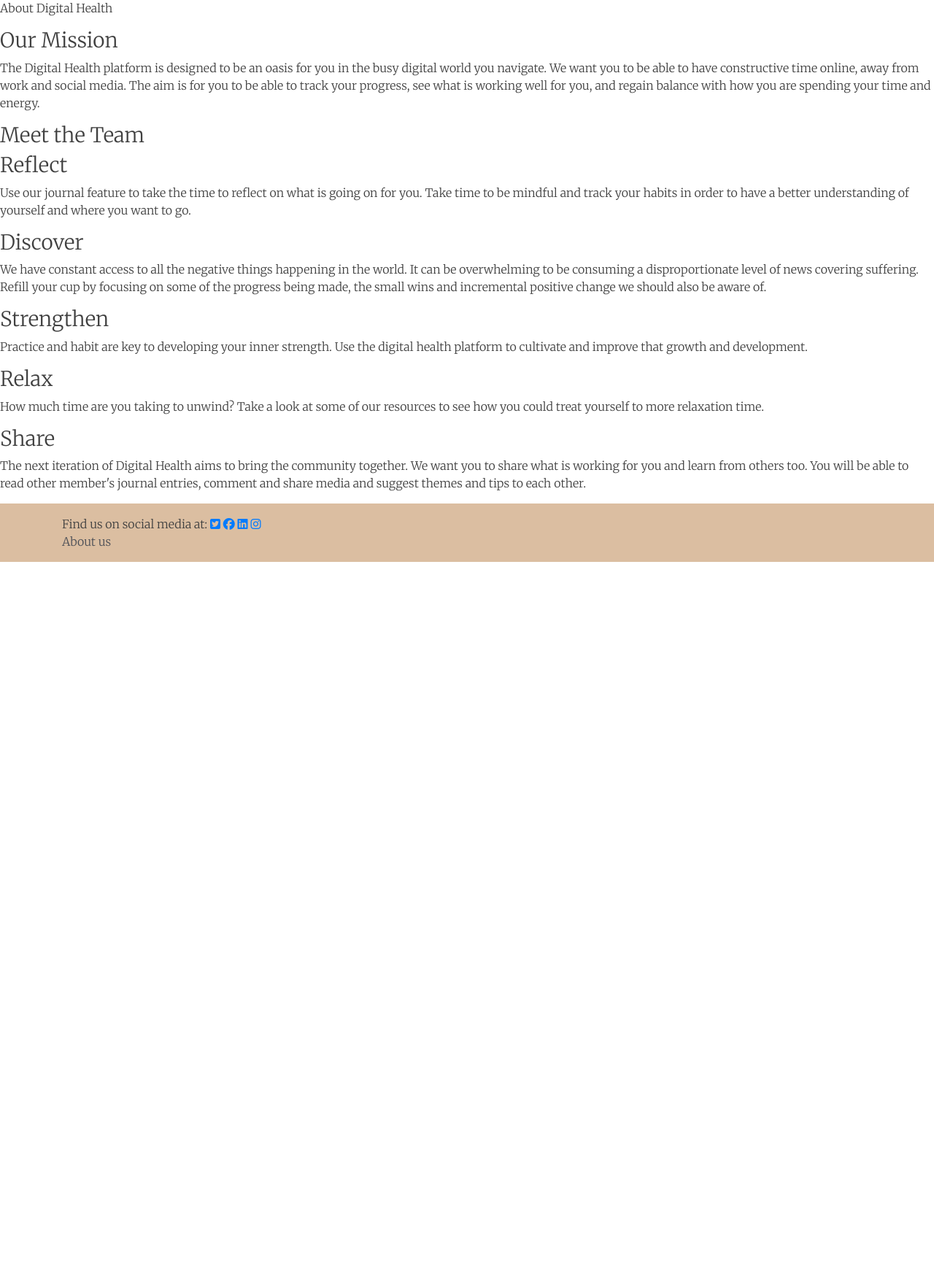
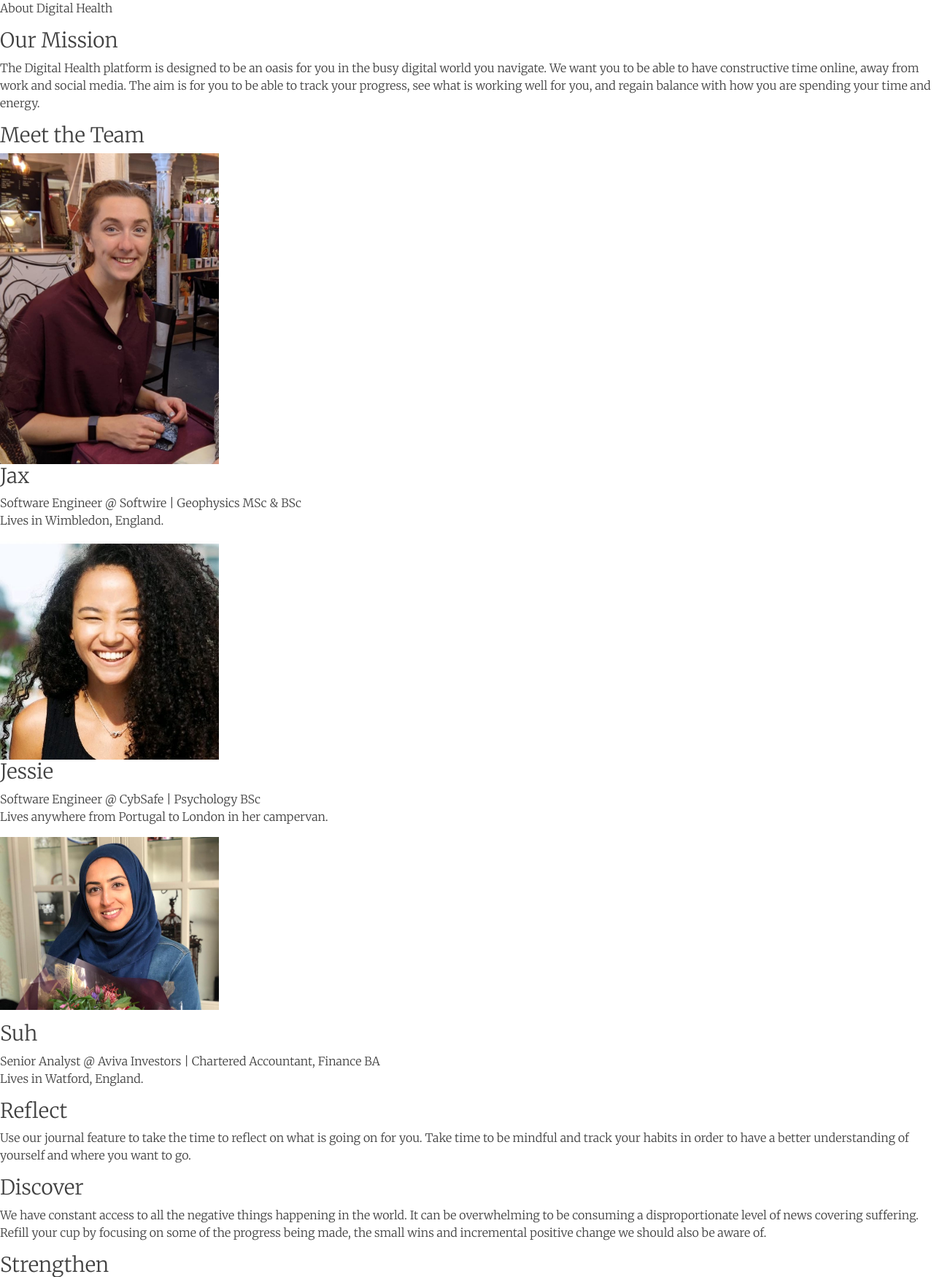
Before and after one commit to jswoodburn/sky-get-into-tech-project, a Flask app: page /aboutus in a window 1280 px wide. Shown: the part 213-1963 px from the top of the page at 73% size. Before the commit the page ends 983 px from the top, so only its background shows below. Run offline with Flask 2, Linux system fonts and the light colour scheme; some libraries are stand-ins or nearby versions.

Commit message:
about us bios and pictures

```diff
--- a/application/templates/aboutus.html
+++ b/application/templates/aboutus.html
@@ -6,6 +6,26 @@ to be able to have constructive time online, away from work and social media. Th
 track your progress, see what is working well for you, and regain balance with how you are spending your time and
     energy.</p>
 <h3>Meet the Team</h3>
+
+<img src="../static/Jax.jpeg" width="300px">
+<h3>Jax</h3>
+<p>Software Engineer @ Softwire | Geophysics MSc & BSc
+<br>
+ Lives in Wimbledon, England.</p>
+
+<img src="../static/Jessie.jpeg" width="300px">
+<h3>Jessie</h3>
+<p>Software Engineer @ CybSafe |  Psychology BSc
+  <br>  Lives anywhere from Portugal to London in her campervan.<p>
+
+<img src="../static/Suh.jpg" width="300px">
+<h3>Suh</h3>
+<p>Senior Analyst @ Aviva Investors | Chartered Accountant, Finance BA
+  <br> Lives in Watford, England.</p>
+
+
+
+
 <h3>Reflect</h3>
 <p>Use our journal feature to take the time to reflect on what is going on for you. Take time to be mindful and track
 your habits in order to have a better understanding of yourself and where you want to go. </p>
```
Also changed, not shown: application/static/Jax.jpeg (added), application/static/Jessie.jpeg (added), application/static/Suh.jpg (added), 1 other file.
